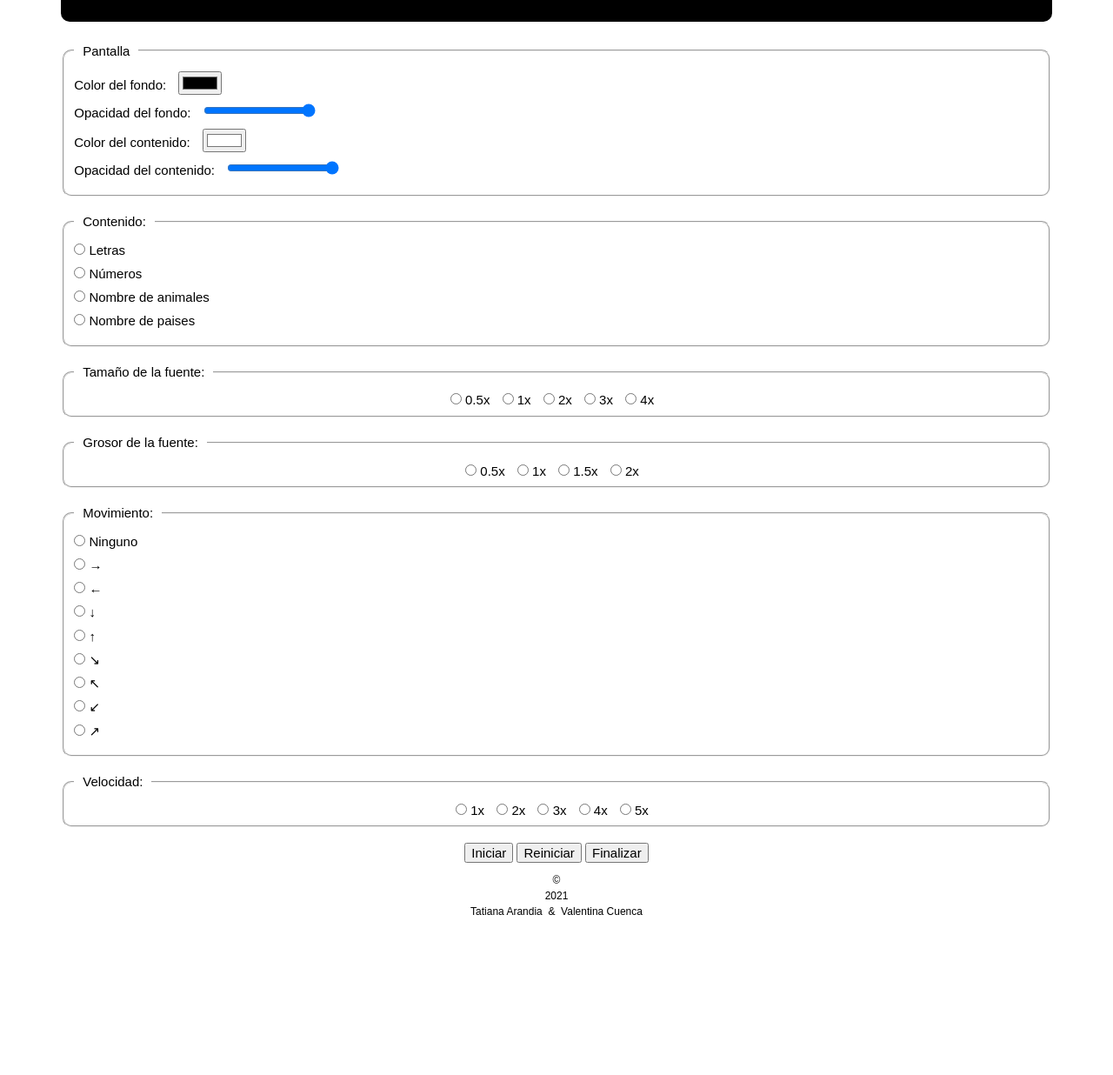
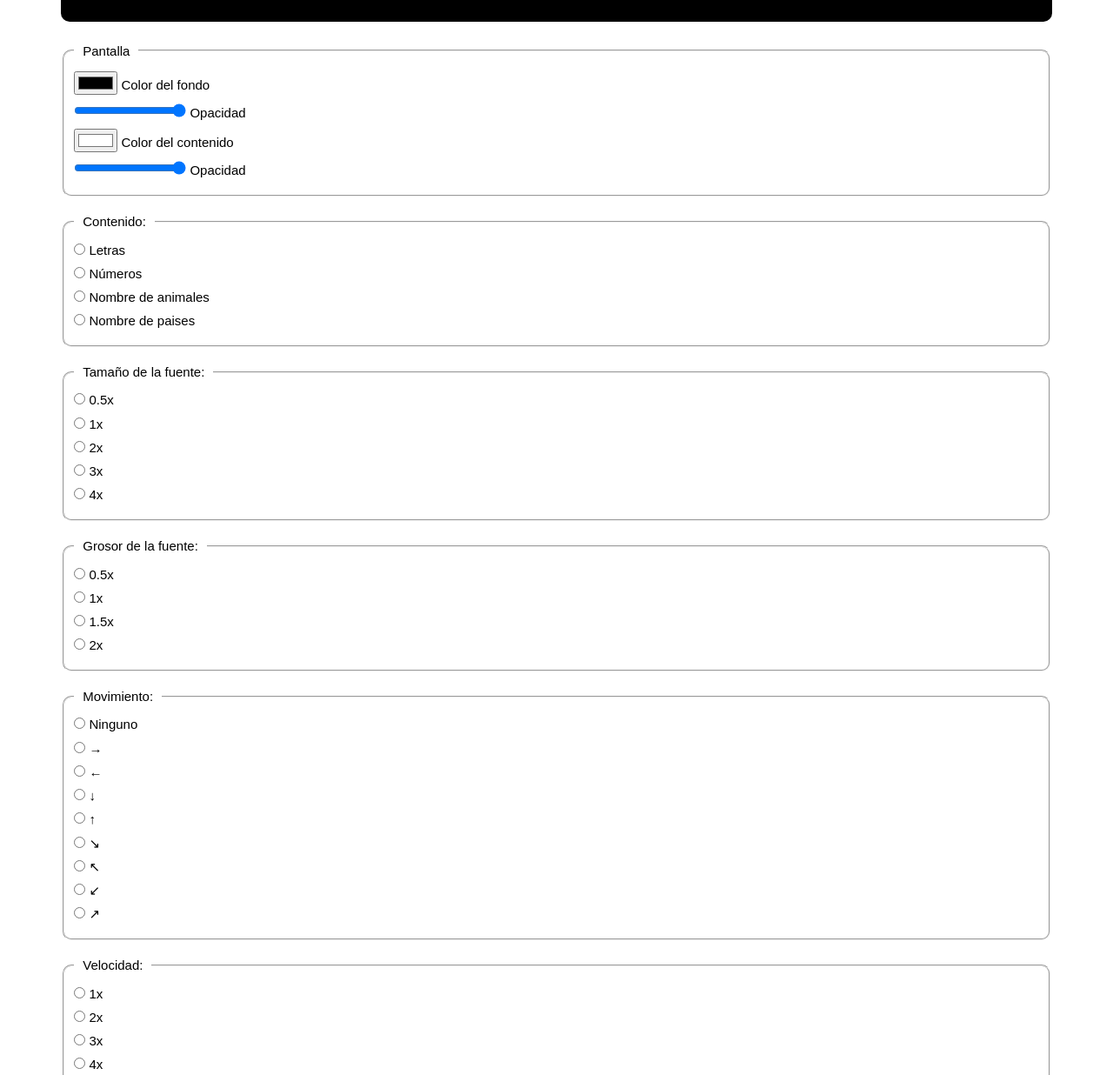
Before and after one commit to javierandres-dev/development-optometrist, a plain HTML site: page index.html in a window 1280 px wide. Shown: the part 200-1436 px from the top of the page at 87% size. Before the commit the page ends 1265 px from the top, so only its background shows below. Drawn offline with Linux system fonts and the light colour scheme.

Commit message:
fix: styles inputs

```diff
--- a/index.html
+++ b/index.html
@@ -33,11 +33,10 @@
         <fieldset>
           <legend>Pantalla</legend>
           <div class="lain">
-            <label for="bgColor">Color del fondo:</label>
             <input type="color" name="bgColor" id="bgColor" value="#000000" />
+            <label for="bgColor">Color del fondo</label>
           </div>
           <div class="lain">
-            <label for="bgOpacity">Opacidad del fondo:</label>
             <input
               type="range"
               id="bgOpacity"
@@ -47,18 +46,18 @@
               step="0.1"
               value="1"
             />
+            <label for="bgOpacity">Opacidad</label>
           </div>
           <div class="lain">
-            <label for="contentColor">Color del contenido:</label>
             <input
               type="color"
               name="contentColor"
               id="contentColor"
               value="#ffffff"
             />
+            <label for="contentColor">Color del contenido</label>
           </div>
           <div class="lain">
-            <label for="contentOpacity">Opacidad del contenido:</label>
             <input
               type="range"
               id="contentOpacity"
@@ -68,6 +67,7 @@
               step="0.1"
               value="1"
             />
+            <label for="contentOpacity">Opacidad</label>
           </div>
         </fieldset>
         <fieldset>
@@ -91,28 +91,42 @@
         </fieldset>
         <fieldset>
           <legend for="size">Tamaño de la fuente:</legend>
-          <div class="input-group">
+          <div class="lain">
             <input type="radio" name="size" value="0.5" required />
             <label for="0.5">0.5x</label>
+          </div>
+          <div class="lain">
             <input type="radio" name="size" value="1" />
             <label for="1">1x</label>
+          </div>
+          <div class="lain">
             <input type="radio" name="size" value="2" />
             <label for="2">2x</label>
+          </div>
+          <div class="lain">
             <input type="radio" name="size" value="3" />
             <label for="3">3x</label>
+          </div>
+          <div class="lain">
             <input type="radio" name="size" value="4" />
             <label for="4">4x</label>
           </div>
         </fieldset>
         <fieldset>
           <legend for="weight">Grosor de la fuente:</legend>
-          <div class="input-group">
+          <div class="lain">
             <input type="radio" name="weight" value="lighter" />
             <label for="lighter">0.5x</label>
+          </div>
+          <div class="lain">
             <input type="radio" name="weight" value="normal" />
             <label for="normal">1x</label>
+          </div>
+          <div class="lain">
             <input type="radio" name="weight" value="bold" />
             <label for="bold">1.5x</label>
+          </div>
+          <div class="lain">
             <input type="radio" name="weight" value="bolder" />
             <label for="bolder">2x</label>
           </div>
@@ -158,15 +172,23 @@
         </fieldset>
         <fieldset>
           <legend for="speed">Velocidad:</legend>
-          <div class="input-group">
+          <div class="lain">
             <input type="radio" name="speed" value="10" />
             <label for="10">1x</label>
+          </div>
+          <div class="lain">
             <input type="radio" name="speed" value="7.5" />
             <label for="7.5">2x</label>
+          </div>
+          <div class="lain">
             <input type="radio" name="speed" value="5" />
             <label for="5">3x</label>
+          </div>
+          <div class="lain">
             <input type="radio" name="speed" value="2.5" />
             <label for="2.5">4x</label>
+          </div>
+          <div class="lain">
             <input type="radio" name="speed" value="1" />
             <label for="1">5x</label>
           </div>
--- a/styles/style.css
+++ b/styles/style.css
@@ -59,12 +59,6 @@ body {
   margin-right: 1rem;
 }
 .my-form .lain input {
-}
-.my-form .input-group {
-  text-align: center;
-}
-.my-form .input-group label {
-  margin-right: 1rem;
 }
 .my-form .btn-group {
   text-align: center;
```
